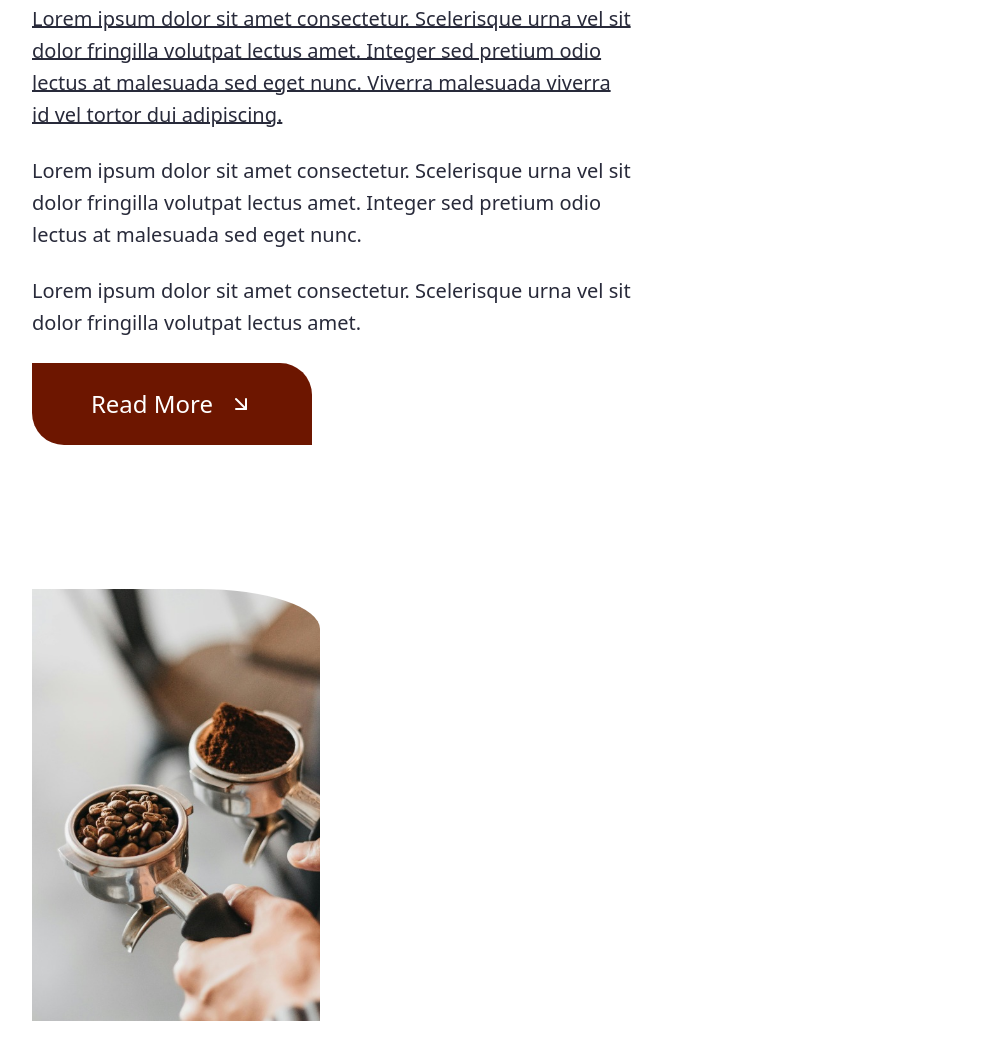
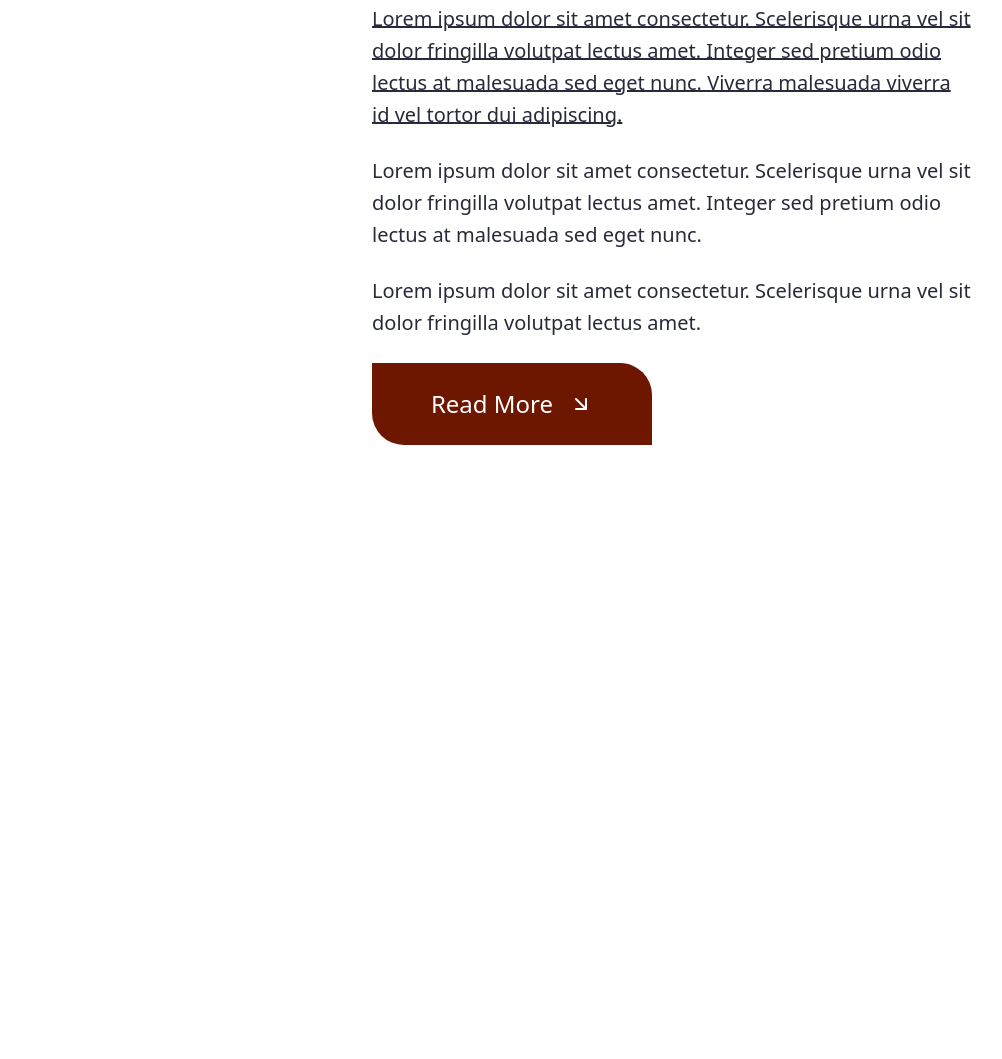
Before and after one commit to fatemehharatimoghadam/midterm-project, a plain HTML site: page index.html in a window 1280 px wide. Shown: the part 2812-3871 px from the top of the page, without its empty margins (136-1138 px from the left). After the commit the page ends 3273 px from the top, so only its background shows below. Drawn offline with nearby package versions, Linux system fonts and the light colour scheme; a web font is replaced by a local one.

Commit message:
index.html

```diff
--- a/index.html
+++ b/index.html
@@ -205,7 +205,7 @@
         </a>
         <p class="font-normal text-3xl leading-[120%] tracking-[0%] text-center text-[#282A3A]">Why we are the best</p>
       </div>
-      <div class="w-[1280px] h-[442px] gap-20 mx-20 my-20">
+      <div class="w-[1280px] h-[442px] mx-20 my-20 flex justify-center items-center gap-20">
         <div class="w-[600px] h-[442px]">
           <a class="h-[128px] font-normal text-xl leading-[160%] tracking-0 underline underline-offset-0 text-[#282A3A]" href="https://www.google.com/">
             <p>Lorem ipsum dolor sit amet consectetur. Scelerisque urna vel sit dolor fringilla volutpat lectus amet. Integer sed pretium odio lectus at malesuada sed eget nunc. Viverra malesuada viverra id vel tortor dui adipiscing.</p>
@@ -220,10 +220,13 @@
           </button>
         </div>
 
-        <div class="w-[600px] h-[442px] gap-6">
-          <div class="w-[288px] h-[442px] pt-[64px] ">
-            <img class=" rounded-tr-[120px] rounded-bl-[120px] pt-20 pb-80 " src="/img/5.jpg" alt="">
-          </div>
+        <!-- <div class="w-[600px] h-[442px] grid-cols-2 gap-6">
+          <div class="w-[288px] h-[442px] pt-16 ">
+            <img class=" rounded-tr-[120px] rounded-bl-[120px] py-20 " src="/img/5.jpg" alt="">
+          </div> -->
+          <!-- <div class="w-[288px] h-[442px] pb-16">
+            <img class="" src="/img/4.jpg" alt="">
+          </div> -->
 
         </div>
       </div>
```
